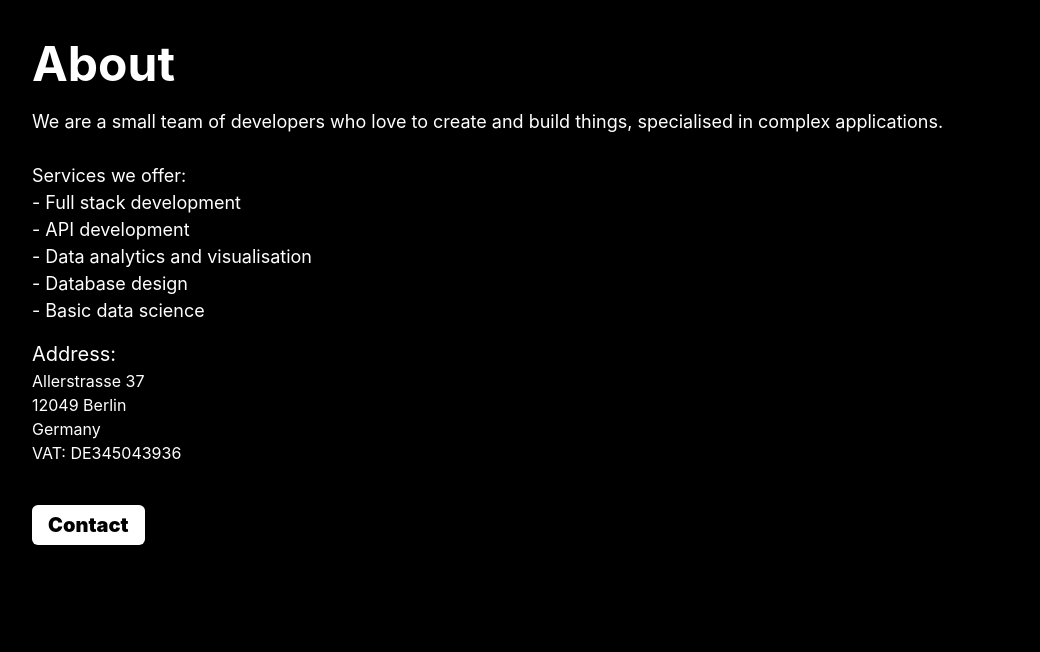
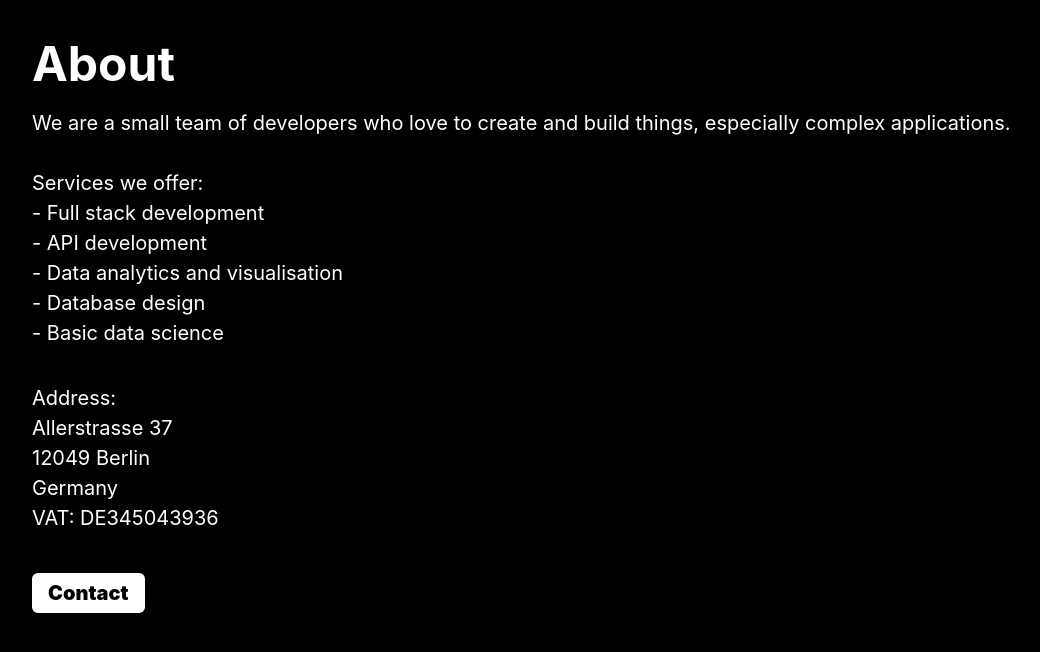
Before and after one commit to longitude-earth/longitude-website, a Next.js app: page /about in a window 1280 px wide. Shown: the top 652 px of the page, without its empty margins (32-1072 px from the left). Built offline with nearby package versions, Linux system fonts and the light colour scheme.

Commit message:
chore(fix): remove visual ono home page

```diff
--- a/pages/about.js
+++ b/pages/about.js
@@ -16,8 +16,8 @@ export default function Jobs () {
         <Heading size="2xl">
             About
         </Heading>
-        <Text fontSize="lg" mt="5">
-          We are a small team of developers who love to create and build things, specialised in complex applications. <br/>
+        <Text fontSize="xl" mt="5">
+          We are a small team of developers who love to create and build things, especially complex applications. <br/>
           <br/>
           Services we offer:
           <br/>
@@ -33,12 +33,14 @@ export default function Jobs () {
           <br/>
         </Text>
 
-        <Box mt="15">
+        <Box mt="35">
           <Text fontSize="xl">Address:</Text>
+          <Text fontSize="xl">
           Allerstrasse 37 <br/>
           12049 Berlin <br/>
           Germany <br/>
           VAT: DE345043936 <br/>
+          </Text>
           <Button mt="10" backgroundColor="white" color="black" fontSize="20px" fontWeight="900" _hover={{ backgroundColor: "gray.300" }} onClick={()=> window.location.href = "mailto:matthias@longitude.earth"}>Contact</Button>
         </Box>
       </Box>
```
Also changed, not shown: components/Footer.js (+1 -4 lines).
